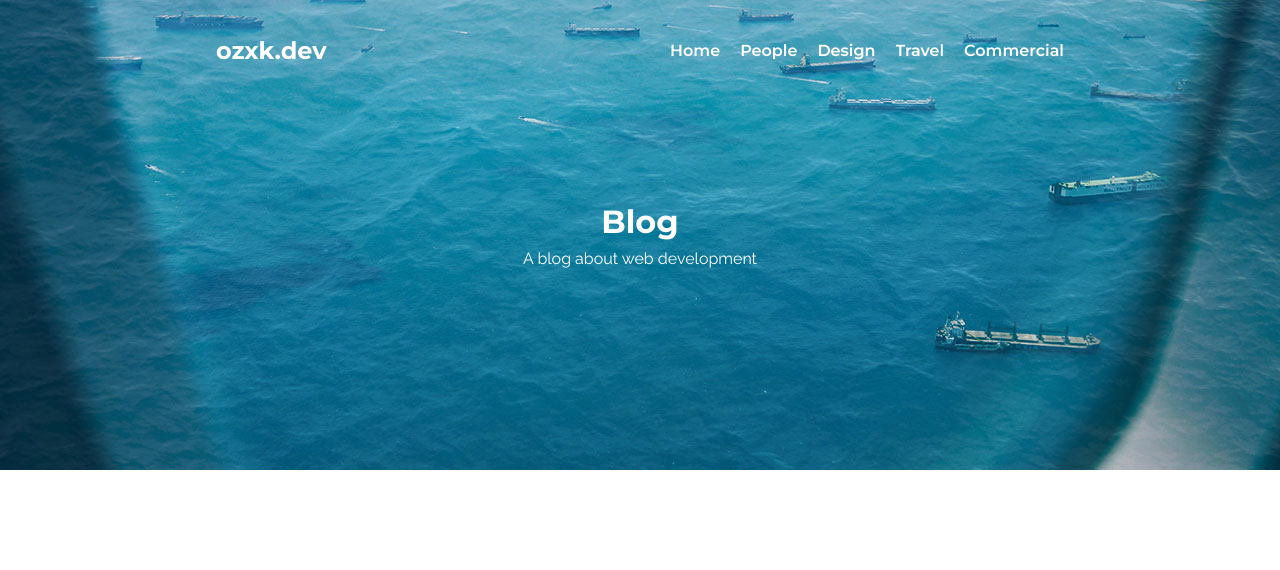
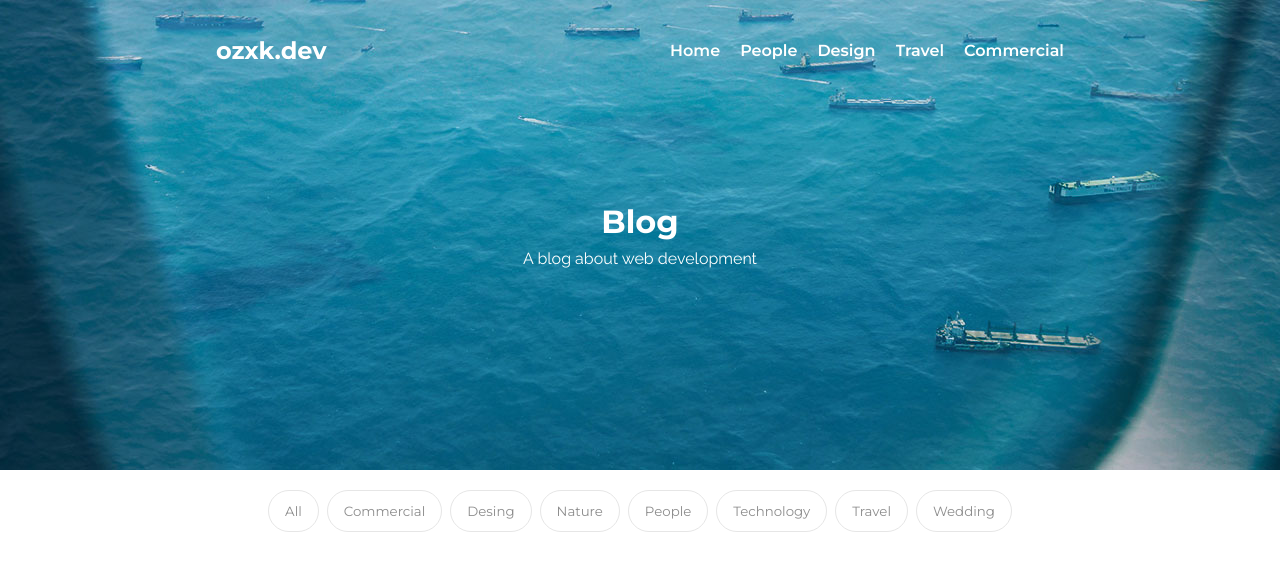
Before and after one commit to Ouzx/ozxkdev, a Next.js app: page / in a window 1280 px wide. Shown: the top 570 px of the page. Built offline with nearby package versions, Linux system fonts and the light colour scheme.

Commit message:
tag pool added

```diff
--- /dev/null
+++ b/src/Components/Pool/Item.module.scss
@@ -0,0 +1,21 @@
+@use "../../app/rounded.scss" as *;
+@use "../../app/globals.scss" as *;
+
+$border-color: #e6e6e6;
+.item {
+  cursor: pointer;
+
+  background: #fff;
+  border: 1px solid $border-color;
+  color: $main;
+  @extend %full;
+  padding: 0.75rem 1rem;
+
+  transition: 0.3s;
+  &:hover {
+    background: $accent;
+    font-weight: 600;
+    color: #fff;
+    border-color: $accent;
+  }
+}
--- /dev/null
+++ b/src/Components/Pool/Item.tsx
@@ -0,0 +1,21 @@
+import React from "react";
+import styles from "./Item.module.scss";
+const Item = ({
+  title,
+  path,
+  selected,
+  onClick,
+}: {
+  title: string;
+  path: string;
+  selected: boolean;
+  onClick: () => void;
+}) => {
+  return (
+    <button className={styles.item} name={title} onClick={onClick}>
+      {title}
+    </button>
+  );
+};
+
+export default Item;
--- /dev/null
+++ b/src/Components/Pool/Pool.module.scss
@@ -0,0 +1,6 @@
+.pool {
+  display: flex;
+  flex-wrap: wrap;
+  gap: 0.5rem;
+  justify-content: center;
+}
--- /dev/null
+++ b/src/Components/Pool/Pool.tsx
@@ -0,0 +1,34 @@
+"use client";
+import React, { useState } from "react";
+import styles from "./Pool.module.scss";
+import Item from "./Item";
+
+const data = [
+  "All",
+  "Commercial",
+  "Desing",
+  "Nature",
+  "People",
+  "Technology",
+  "Travel",
+  "Wedding",
+];
+
+const Pool = () => {
+  // TODO: add forwardRef or redux state
+  const [selected, setSelected] = useState("All");
+  console.log(selected);
+  let items = data.map((item) => (
+    <Item
+      title={item}
+      path={item}
+      key={item}
+      selected={selected === item}
+      onClick={() => setSelected(item)}
+    />
+  ));
+
+  return <div className={styles.pool}>{items}</div>;
+};
+
+export default Pool;
--- a/src/app/page.module.scss
+++ b/src/app/page.module.scss
@@ -0,0 +1,3 @@
+.content {
+  padding: 1.25rem;
+}
--- a/src/app/page.tsx
+++ b/src/app/page.tsx
@@ -1,10 +1,14 @@
 import Hero from "./Components/Hero/Hero";
+import Pool from "@/Components/Pool/Pool";
 import styles from "./page.module.scss";
 
 export default function Home() {
   return (
-    <main className={""}>
+    <main className={styles.main}>
       <Hero />
+      <div className={styles.content}>
+        <Pool />
+      </div>
     </main>
   );
 }
--- /dev/null
+++ b/src/app/rounded.scss
@@ -0,0 +1,27 @@
+%sm {
+  border-radius: 0.125rem;
+}
+
+%md {
+  border-radius: 0.25rem;
+}
+
+%lg {
+  border-radius: 0.375rem;
+}
+
+%xl {
+  border-radius: 0.5rem;
+}
+
+%_2xl {
+  border-radius: 0.75rem;
+}
+
+%_3xl {
+  border-radius: 1rem;
+}
+
+%full {
+  border-radius: 9999px;
+}
```
